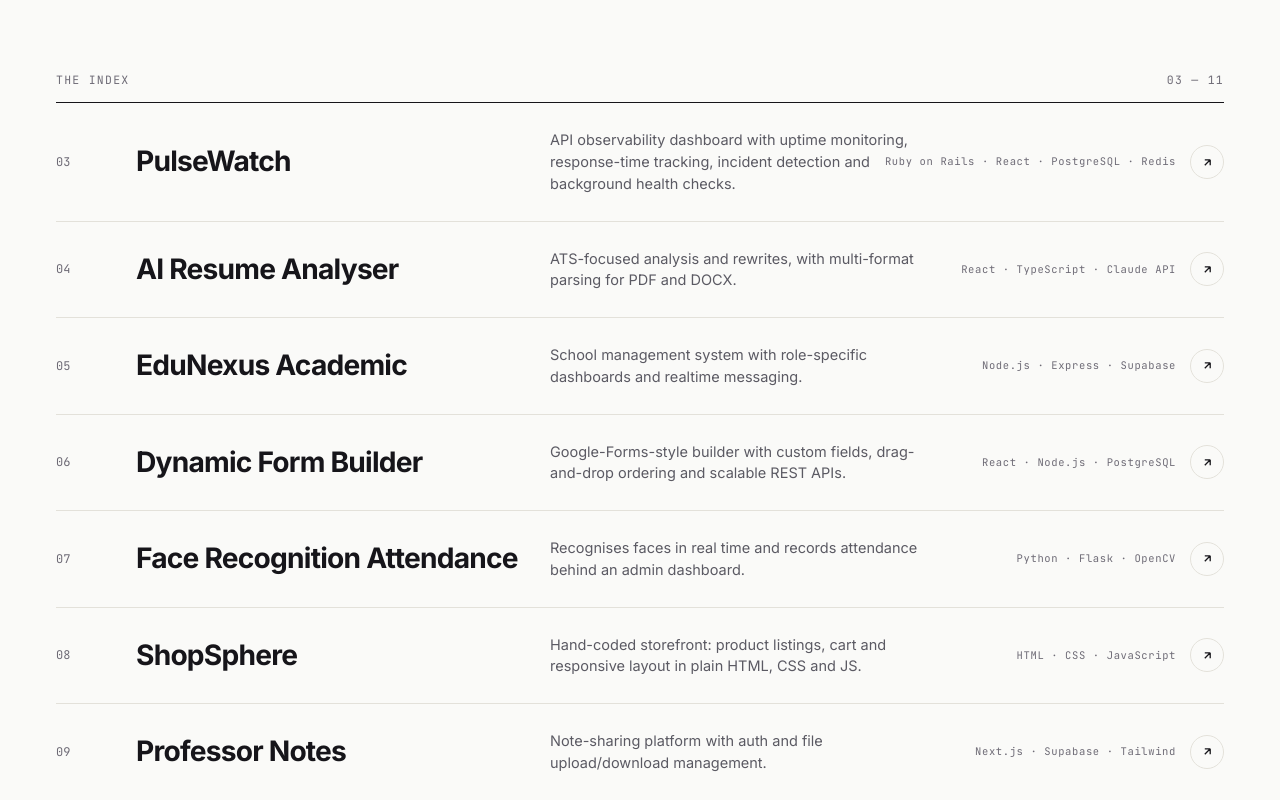
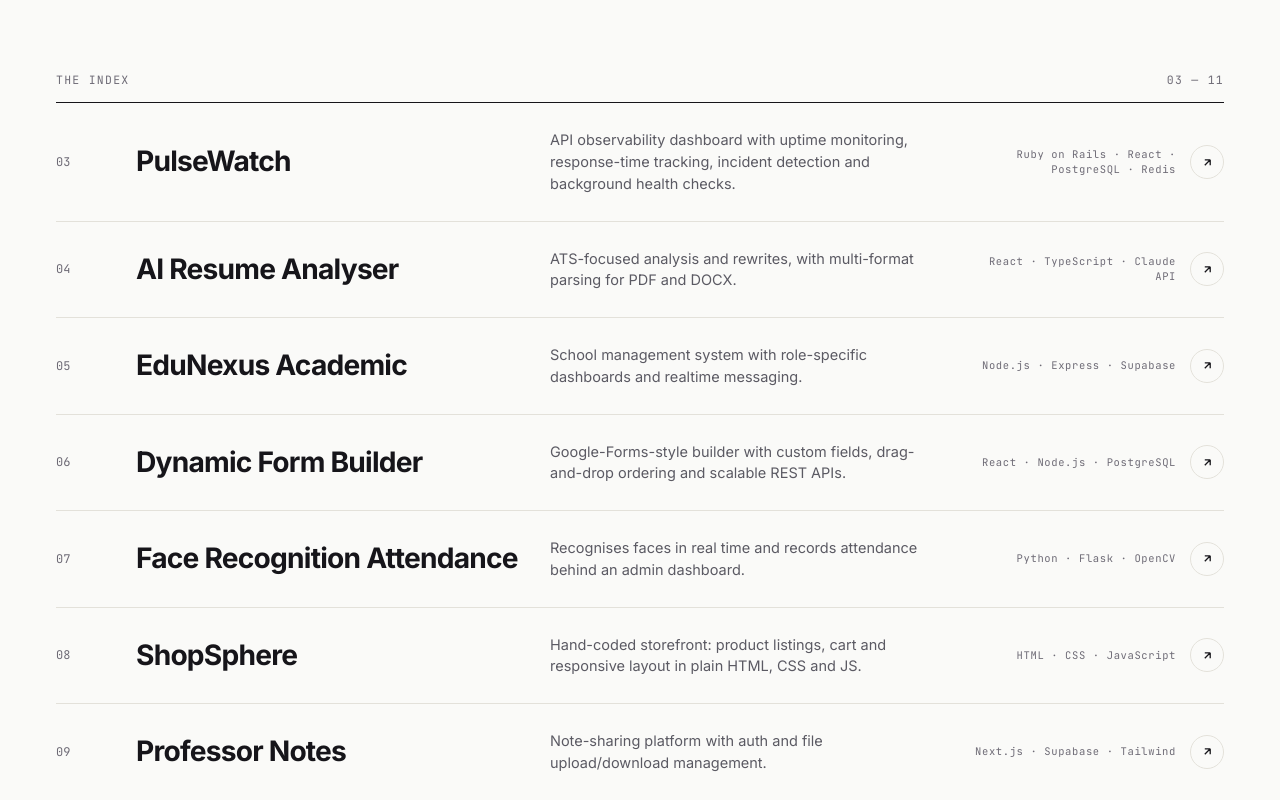
Before and after one commit to Sarthak080904/Resume, a plain HTML site: page index.html in a window 1280 px wide. Shown: the part 1780-2580 px from the top of the page. Drawn offline with Linux system fonts and the light colour scheme.

Commit message:
Prevent portfolio tech stack overflow

```diff
--- a/index.html
+++ b/index.html
@@ -165,9 +165,10 @@ h2 em{font-style:italic;color:var(--coral);font-weight:700}
 .row a:hover .r-idx{color:var(--coral)}
 .row .r-name{font-size:clamp(19px,2.2vw,30px);font-weight:700;letter-spacing:-.028em;transition:color .3s;line-height:1.2}
 .row a:hover .r-name{color:var(--coral)}
+.row .r-name,.row .r-tag,.row .r-end{min-width:0}
 .row .r-tag{color:var(--ink-soft);font-size:14.5px;line-height:1.5}
-.row .r-end{display:flex;align-items:center;gap:14px;justify-self:end}
-.r-tech{font-family:var(--mono);font-size:10.5px;letter-spacing:.06em;color:var(--ink-faint);white-space:nowrap}
+.row .r-end{display:flex;align-items:center;gap:14px;justify-self:end;max-width:260px}
+.r-tech{font-family:var(--mono);font-size:10.5px;letter-spacing:.06em;color:var(--ink-faint);white-space:normal;text-align:right;line-height:1.45;overflow-wrap:anywhere}
 .r-arrow{width:34px;height:34px;border-radius:50%;border:1px solid var(--line);display:grid;place-items:center;flex:none;transition:all .4s var(--ease)}
 .r-arrow svg{width:13px;height:13px;transition:transform .4s var(--ease)}
 .row a:hover .r-arrow{background:var(--coral);border-color:var(--coral);color:#fff}
```
